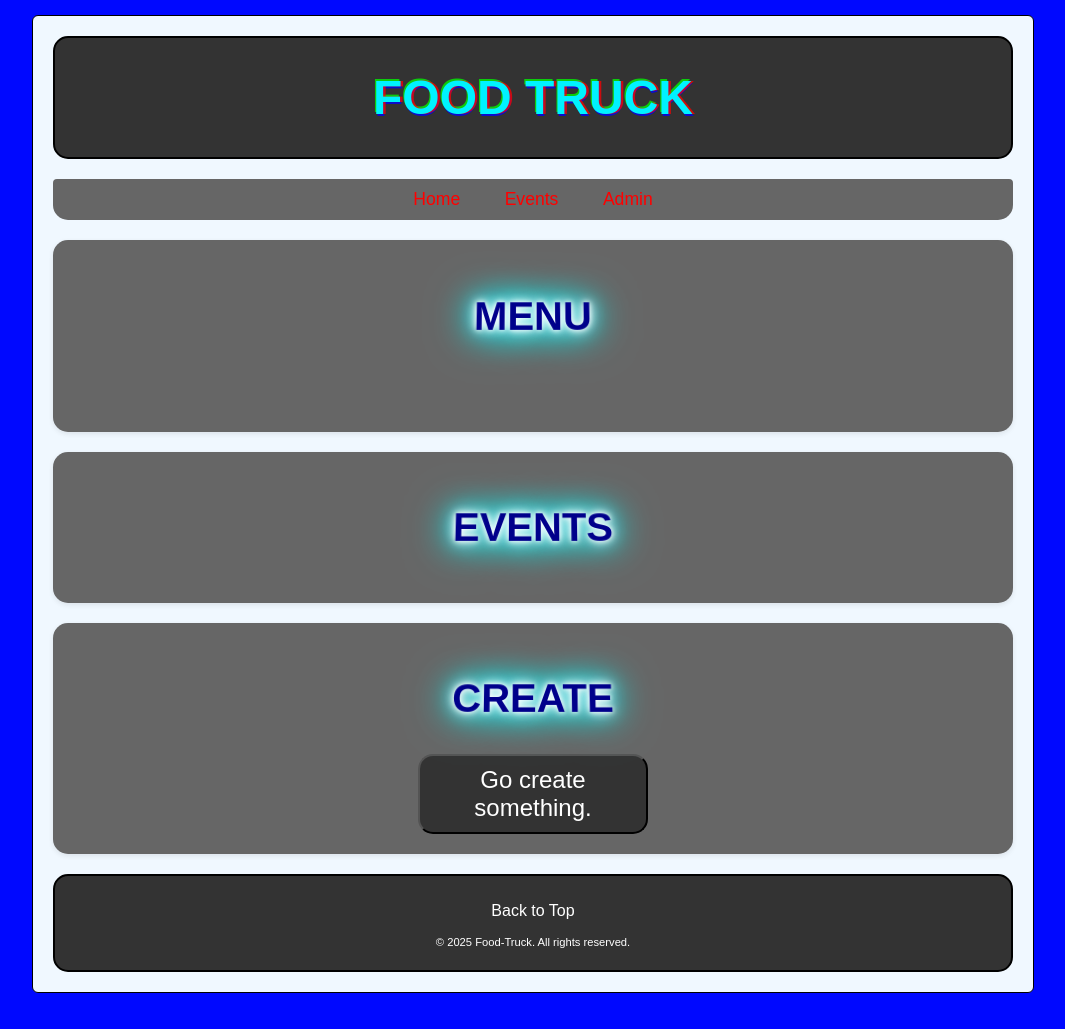
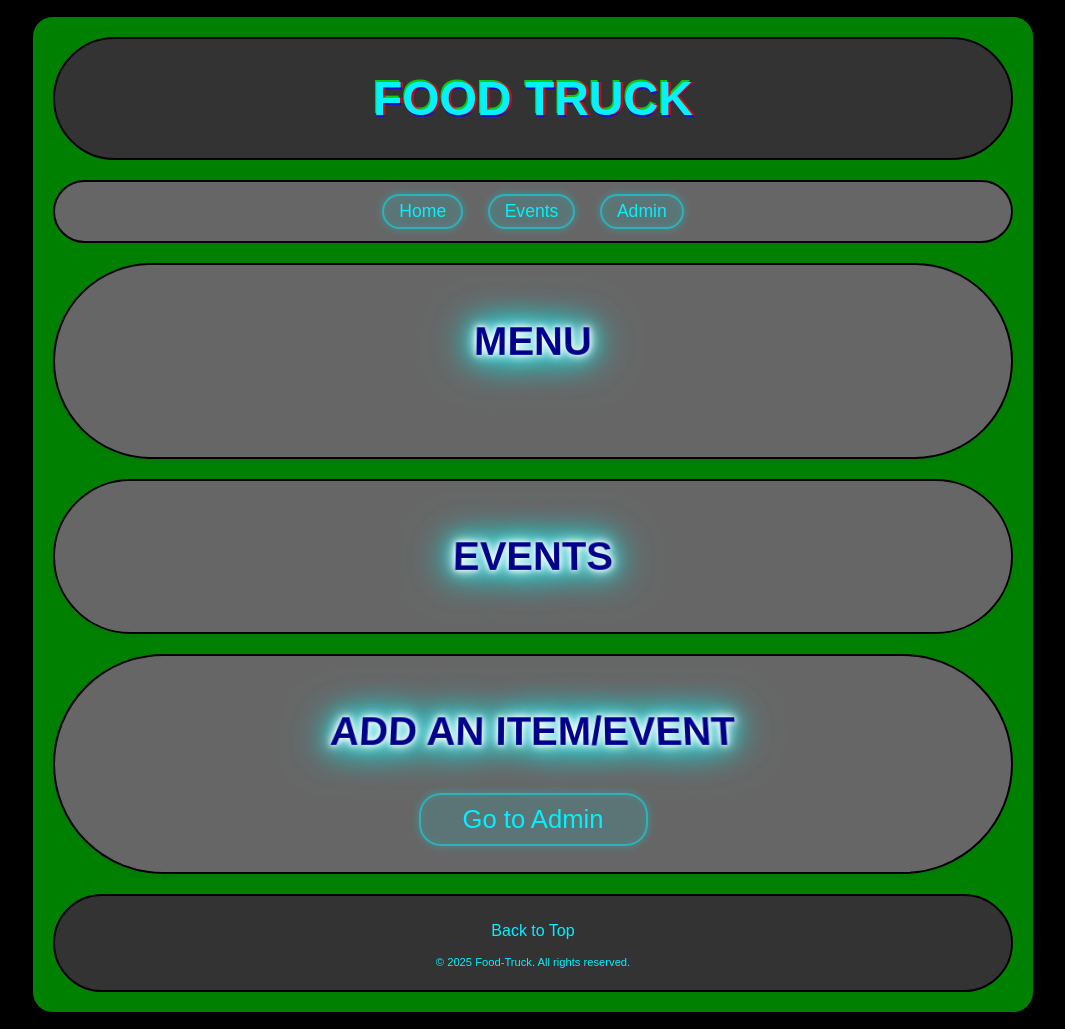
Before and after one commit to EchosOfSummer/food-truck, a website: page public/index.html in a window 1280 px wide. Shown: the whole page, without its empty margins (107-1172 px from the left). Before the commit the page ends 1008 px from the top, so only its background shows below. Drawn offline with Linux system fonts and the light colour scheme; no server answers.

Commit message:
almost done

```diff
--- a/public/index.html
+++ b/public/index.html
@@ -30,10 +30,10 @@
                 <div id="eventItems"></div>
             </div>
 
-            <div id="create">
-                <h2>Create</h2>
+            <div id="add">
+                <h2>Add an Item/Event</h2>
                 <form action="/admin">
-                    <button type="submit" value="admin">Go create something.</button>
+                    <button type="submit" value="admin">Go to Admin</button>
                 </form>
             </div>
         </main>
--- a/public/style/site.css
+++ b/public/style/site.css
@@ -1,57 +1,36 @@
-/*
 
-body {
-    font-family: Arial, sans-serif;
-    background-color: lightskyblue;
-    color: darkslateblue;
-}
 
-header {
-    background-color: darkslateblue;
-    color: white;
-    padding: 20px;
-    text-align: center;
-}
-
-h2 {
-    color: darkslateblue;
-}
-
- */
 
 #wrapper {
     width: 1000px;
     margin: 15px auto;
     padding: 0px;
     color: darkblue;
-    background-color: aliceblue;
-    border: 1px solid black;
-    border-radius: 0.375rem;
+    background-color: green;
+    border: 2px solid black;
+    border-radius: 1.375rem;
 }
 
-#menu, #events, #create, #details{
+#menu, #events, #add, #details{
     margin: 20px;
     padding: 20px;
     background-color: #666666;
-    border-radius: 15px;
+    border: 2px solid black;
+    border-radius: 150px;
     box-shadow: 0 2px 5px rgba(50, 50, 50, 0.1);
 }
 
-/* #content {
-    margin: 0px;
-    margin-left: auto;
-    margin-right: auto;
-} */
 
-#menu h2, #events h2, #create h2, #details h2{
+#menu h2, #events h2, #add h2, #details h2{
     text-align: center;
     font-weight: Bold;
+
 }
 
 #menuItems{
     display: grid;
     grid-template-columns: repeat(2, minmax(0, 1fr));
-    /* justify-content: center; */
+    justify-content: center;
     gap: 40px 60px;
     max-width: 900px;
     margin: 0 auto;
@@ -84,7 +63,7 @@ body {
     margin-left: auto;
     margin-right: auto; */
     padding: 0px;
-    background-color: rgb(0, 8, 255);
+    background-color: black;
 }
 
 header {
@@ -93,48 +72,56 @@ header {
     margin: 20px;
     text-align: center;
     border: 2px solid black;
-    border-radius: 15px;
+    border-radius: 150px;
 }
 
 nav {
     background-color: #666;
     color: #fff;
     margin: 20px;
-    padding: 10px;
+    padding: 12px 30px;
     text-align: center;
-    border-radius: 15px;
-    border-top-left-radius: 0.2485rem;
-    border-top-right-radius: 0.2485rem;
+    border: 2px solid black;
+    border-radius: 150px;
 }
 
 nav a {
-    color: #ff0000;
+    color: #00f2ff;
 	font-size: 1.1em;
     text-decoration: none;
-    padding: 10px;
+    padding: 5px 15px;
     margin: 0 10px;
     transition: color 0.3s ease;
-	padding: 10px;
+    border: 2px solid rgba(0, 242, 255, 0.5);
+    border-radius: 1.375rem;
+    background-color: rgba(0, 242, 255, 0.1);
+    box-shadow:
+        0 0 10px rgba(0, 242, 255, 0.3),
+        inset 0 0 10px rgba(0, 242, 255, 0.1);
+    transition: all 0.3s ease;
+    display: inline-block;
 }
 
 nav a:hover {
-	background: #ee00ff;
-    border-color: #000000;
-    border: 1px solid #fff;
-    border-radius: 0.375rem;
-    color: black;
+	background: rgba(0, 242, 255, 0.3);
+    box-shadow:
+        0 0 20px rgba(0, 242, 255, 0.6),
+        inset 0 0 10px rgba(0, 242, 255, 0.2);
+    color: #fff;
+    transform: scale(1.5);
 }
 
 section {
     padding: 20px;
     /* margin-left: auto;
     margin-right: auto; */
+
     text-align: center;
 }
 
 img {
-    border: 3px solid black;
-    border-radius: 0.375rem;
+    border: 2px solid black;
+    border-radius: 1.375rem;
 
 }
 p{
@@ -156,30 +143,51 @@ form input[type="text"] {
     width: 25%;
     padding: 10px 20px;
     border: 2px solid #ccc;
-    border-radius: 15px;
+    border-radius: 1.375em;
     box-sizing: border-box;
     font-size: 16px;
 }
 
 form button {
-    padding: 10px 20px;
+    /* padding: 10px 20px;
     background-color: #333;
     color: white;
     border-radius: 15px;
     cursor: pointer;
+
+    font-size: 24px; */
+    color: #00f2ff;
+    padding: 10px 20px;
+	font-size: 1.6em;
+    margin: 6px;
     width: 25%;
-    font-size: 24px;
+    transition: color 0.3s ease;
+    border: 2px solid rgba(0, 242, 255, 0.5);
+    border-radius: 1.375rem;
+    background-color: rgba(0, 242, 255, 0.1);
+    box-shadow:
+        0 0 10px rgba(0, 242, 255, 0.3),
+        inset 0 0 10px rgba(0, 242, 255, 0.1);
+    transition: all 0.3s ease;
+    display: inline-block;
+}
+form button:hover {
+    background: rgba(0, 242, 255, 0.3);
+    box-shadow:
+        0 0 20px rgba(0, 242, 255, 0.6),
+        inset 0 0 10px rgba(0, 242, 255, 0.2);
+    color: #fff;
+    transform: scale(1.2);
 }
 
 footer {
     background-color: #333;
-    color: #fff;
     padding: 10px;
     margin: 20px;
     text-align: center;
 	/* min-height: 10vh; */
     border: 2px solid black;
-    border-radius: 15px;
+    border-radius: 150px;
     /* border-bottom-left-radius: 0.2485rem;
     border-bottom-right-radius: 0.2485rem; */
 }
@@ -188,7 +196,7 @@ footer p{
 }
 
 footer a {
-	color: #fff;
+	color: #00f2ff;
 	text-decoration: none;
 	transition: color 0.3s ease;
 	padding: 10px;
@@ -196,11 +204,16 @@ footer a {
 }
 
 footer a:hover {
-	color: #61bb8e;
-	background-color: rgba(0, 0, 0, 0.5);
+	background: rgba(0, 242, 255, 0.3);
+    box-shadow:
+        0 0 20px rgba(0, 242, 255, 0.6),
+        inset 0 0 10px rgba(0, 242, 255, 0.2);
+    color: #fff;
+    transform: scale(1.5);
 }
 footer > p{
     font-size: .7rem;
+    color: #00f2ff;
 }
 
 
@@ -263,7 +276,7 @@ header h1 {
     }
 }
 
-#menu h2, #events h2, #create h2, #details h2 {
+#menu h2, #events h2, #add h2, #details h2 {
     font-size: 2.5em;
     font-weight: bold;
     text-transform: uppercase;
@@ -278,7 +291,7 @@ header h1 {
     transition: all 0.3s ease;
 }
 
-#menu h2:hover, #events h2:hover, #create h2:hover, #details h2:hover {
+#menu h2:hover, #events h2:hover, #add h2:hover, #details h2:hover {
     transform: perspective(500px) rotateX(0deg) scale(1.1);
     text-shadow:
         2px 2px 0 #000,
@@ -316,7 +329,7 @@ header h1 {
     }
 }
 
-#menu h2, #events h2, #create h2, #details h2{
+#menu h2, #events h2, #add h2, #details h2{
     font-size: 2.5em;
     font-weight: bold;
     text-transform: uppercase;
@@ -375,7 +388,7 @@ header h1 {
     margin: 15px 0;
 }
 /* add something button */
-#create a {
+#add a {
     color: #fff;
     text-shadow:
         0 0 3px rgba(255, 255, 255, 0.5);
```
Also changed, not shown: public/scripts/event.js (+3 -37 lines).
